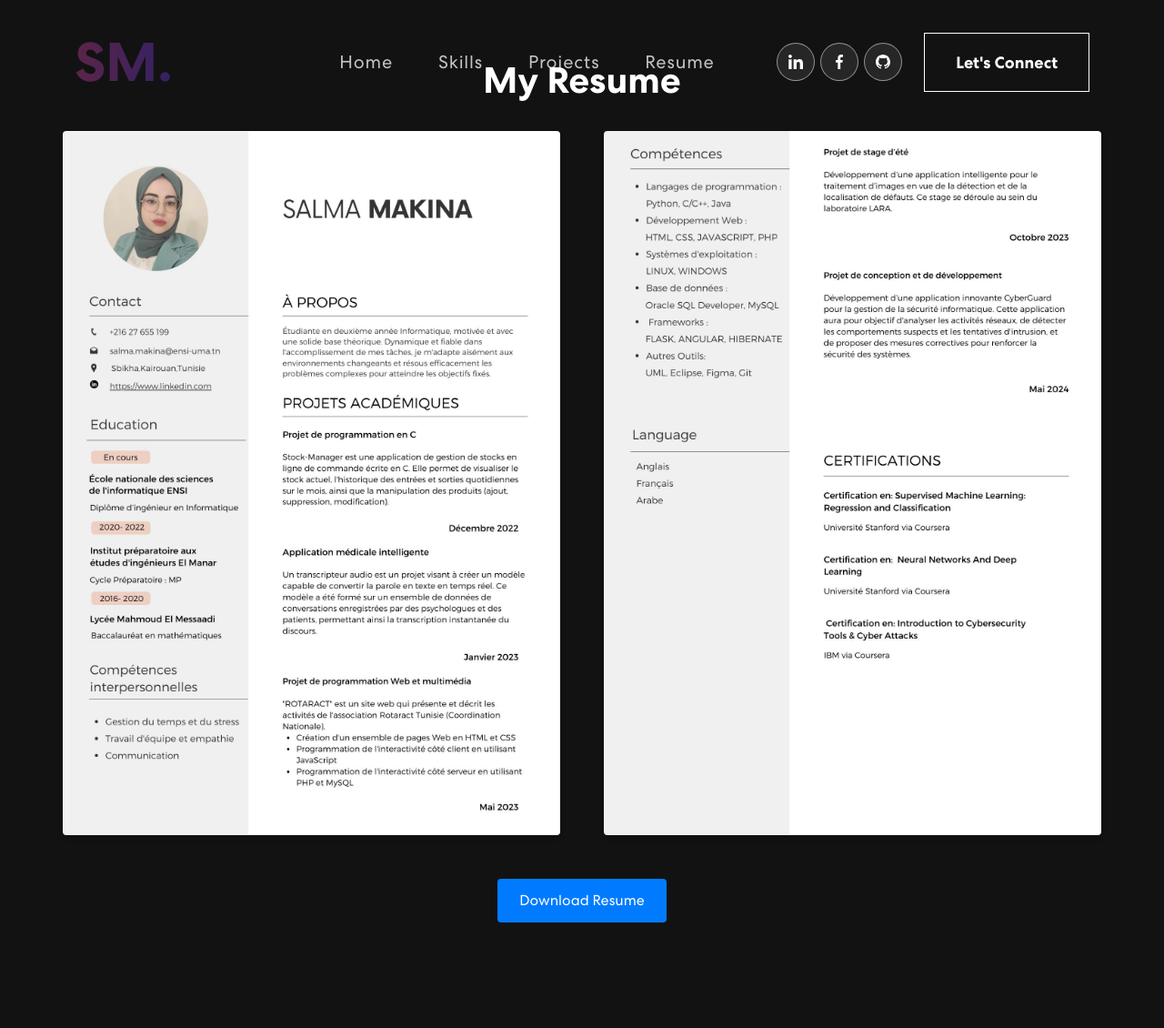
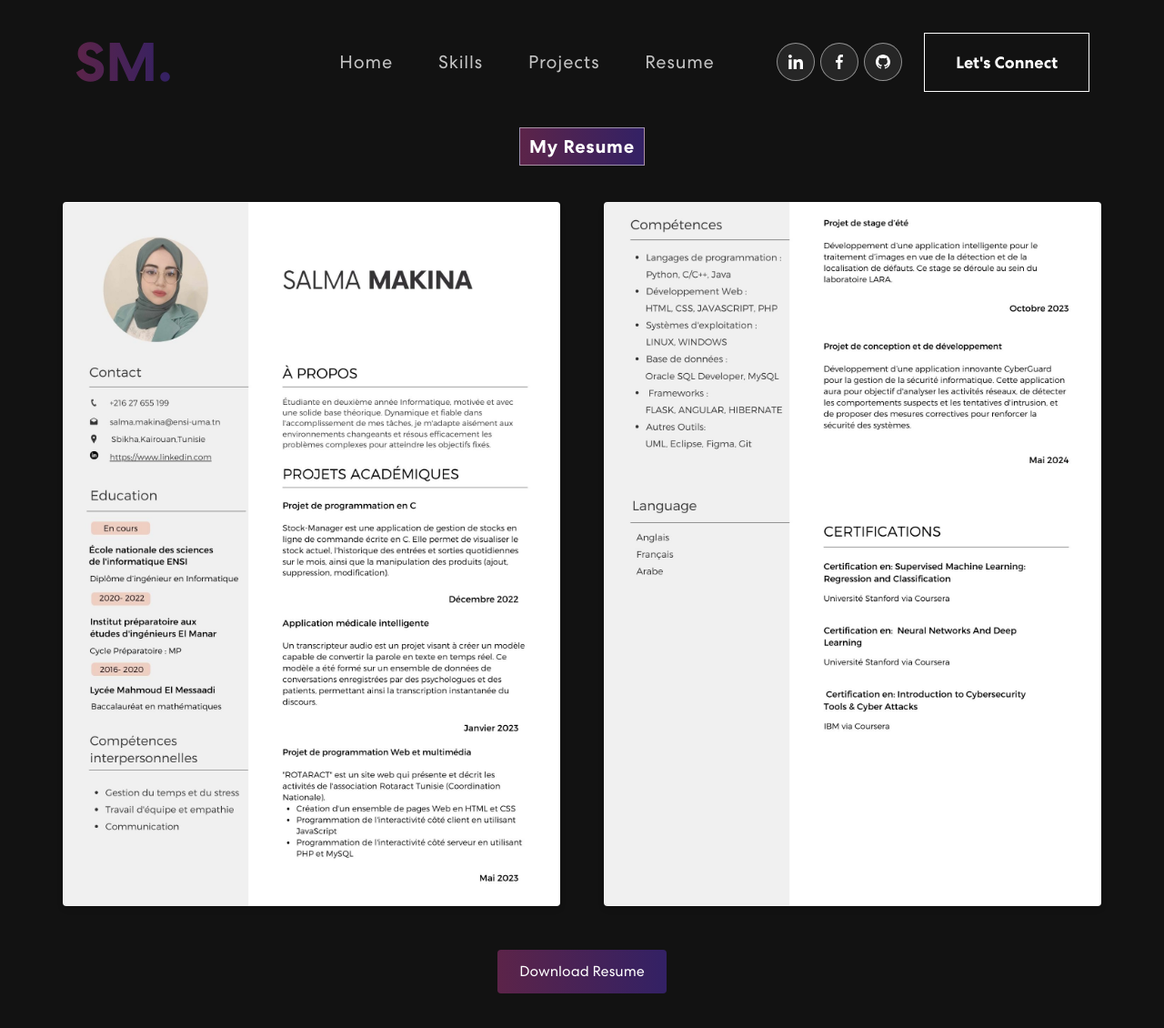
Before and after one commit to Salmamakina/My_Portfolio, a React (Create React App) app: page /#/resume in a window 1280 px wide. Shown: the top 1130 px of the page at 91% size. Before the commit the page ends 1078 px from the top, so only its background shows below. Built offline with nearby package versions, Linux system fonts and the light colour scheme.

Commit message:
let's connect update

```diff
--- a/package.json
+++ b/package.json
@@ -6,9 +6,11 @@
     "@testing-library/jest-dom": "^5.17.0",
     "@testing-library/react": "^13.4.0",
     "@testing-library/user-event": "^13.5.0",
+    "axios": "^1.7.2",
     "bootstrap": "^5.3.3",
     "cors": "^2.8.5",
     "emailjs-com": "^3.2.0",
+    "file-saver": "^2.0.5",
     "nodemailer": "^6.9.14",
     "react": "^18.3.1",
     "react-bootstrap": "^2.10.3",
--- a/src/App.css
+++ b/src/App.css
@@ -555,9 +555,15 @@ nav.navbar .navbar-toggler[aria-expanded="true"] .navbar-toggler-icon {
 }
 
 .resume-page h1 {
-  margin-bottom: 2rem;
-  font-size: 2.5rem;
   font-weight: bold;
+  letter-spacing: 0.8px;
+  padding: 8px 10px;
+  background: linear-gradient(90.21deg, rgba(170, 54, 124, 0.5) -5.91%, rgba(74, 47, 189, 0.5) 111.58%);
+  border: 1px solid rgba(255, 255, 255, 0.5);
+  font-size: 20px;
+  margin-bottom: 40px;
+  display: inline-block;
+  margin-top: 76px;
 }
 
 .resume-images {
@@ -575,7 +581,7 @@ nav.navbar .navbar-toggler[aria-expanded="true"] .navbar-toggler-icon {
 }
 
 .download-btn {
-  background-color: #007bff;
+  background: linear-gradient(90.21deg, rgba(170, 54, 124, 0.5) -5.91%, rgba(74, 47, 189, 0.5) 111.58%);
   color: #fff;
   border: none;
   border-radius: 4px;
@@ -586,5 +592,5 @@ nav.navbar .navbar-toggler[aria-expanded="true"] .navbar-toggler-icon {
 }
 
 .download-btn:hover {
-  background-color: #0056b3;
+  background-color: #5c0ca1;
 }
--- a/src/components/NavBar.js
+++ b/src/components/NavBar.js
@@ -28,7 +28,7 @@ export const NavBar = ({ contactRef }) => {
 
   const handleConnectClick = () => {
     contactRef.current.scrollIntoView({ behavior: 'smooth' });
-  };
+};
   const onUpdateActiveLink = (value) => {
     setActiveLink(value);
   }
@@ -36,7 +36,7 @@ export const NavBar = ({ contactRef }) => {
   return (
     <Navbar expand="lg" className={scrolled ? 'scrolled' : ''}>
       <Container>
-        <Navbar.Brand as={Link} to="/">
+        <Navbar.Brand as={Link} to="/#home">
           <span className="my-logo">SM.</span>
         </Navbar.Brand>
         <Navbar.Toggle aria-controls="basic-navbar-nav">
@@ -44,7 +44,7 @@ export const NavBar = ({ contactRef }) => {
         </Navbar.Toggle>
         <Navbar.Collapse id="basic-navbar-nav">
           <Nav className="me-auto">
-            <Nav.Link as={Link} to="/" className={activeLink === 'home' ? 'active-navbar-link' : 'navbar-link'}>
+            <Nav.Link as={Link} to="/#home" className={activeLink === 'home' ? 'active-navbar-link' : 'navbar-link'} onClick={() => onUpdateActiveLink('home')}>
               Home
             </Nav.Link>
             <Nav.Link as={Link} to="/#skills" className={activeLink === 'skills'? 'active-navbar-link' : 'navbar-link'} onClick={() => onUpdateActiveLink('skills')}>
--- a/src/components/Resume.js
+++ b/src/components/Resume.js
@@ -1,14 +1,10 @@
 import React from 'react';
 import resumeImage1 from '../assets/img/1.jpg';
 import resumeImage2 from '../assets/img/2.jpg';
+import axios from 'axios';
 
 function Resume() {
-  const handleDownloadResume = () => {
-    // Logique pour télécharger le PDF du CV
-    // Vous pouvez utiliser une bibliothèque comme `file-saver` pour faciliter le téléchargement
-    window.open('/D:/Downloads/CV Salma Makina.pdf', '_blank');
-  };
-
+    const resumeUrl = 'https://drive.google.com/file/d/1tkKqVvUMVOT-UQXWMQCZiuoNAn1QHCWK/view?usp=drive_open&edoph=true';
     return (
         <div className="resume-page">
         <h1>My Resume</h1>
@@ -16,7 +12,7 @@ function Resume() {
             <img src={resumeImage1} alt="Resume Page 1" />
             <img src={resumeImage2} alt="Resume Page 2" />
         </div>
-      <button className="download-btn" onClick={handleDownloadResume}>
+        <button className="download-btn" onClick={() => window.open(resumeUrl, '_blank')}>
         Download Resume
         </button>
         </div>
```
Also changed, not shown: 2 other files (tests, documents, lock files or other folders). Lines whose indentation alone changed are shown as unchanged.
